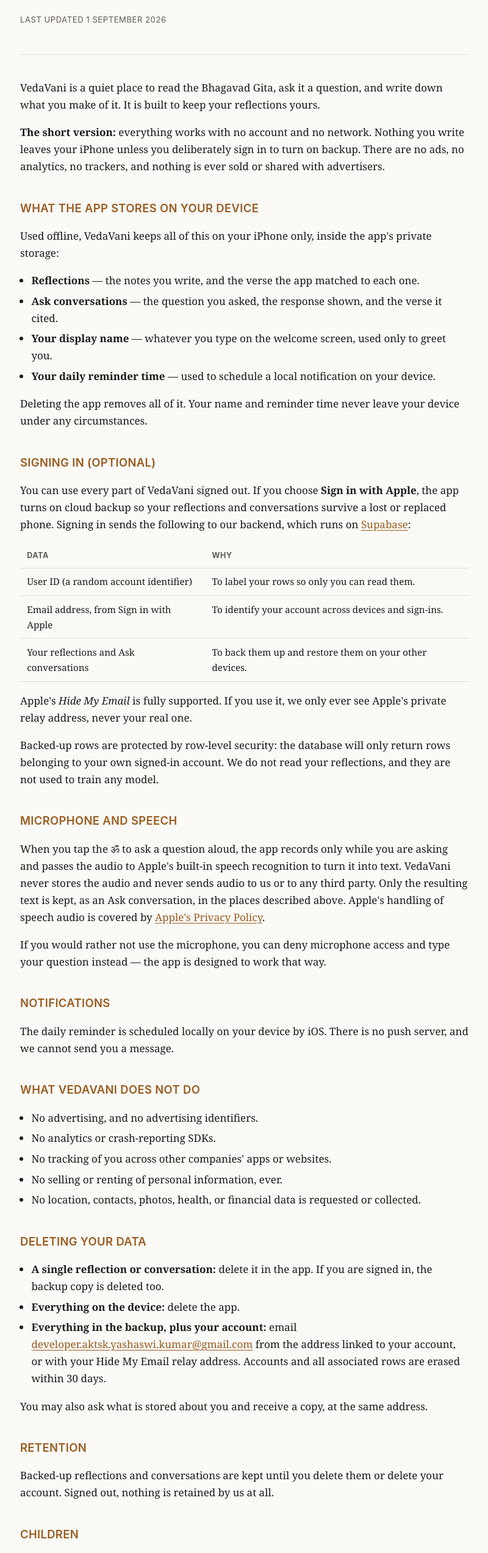
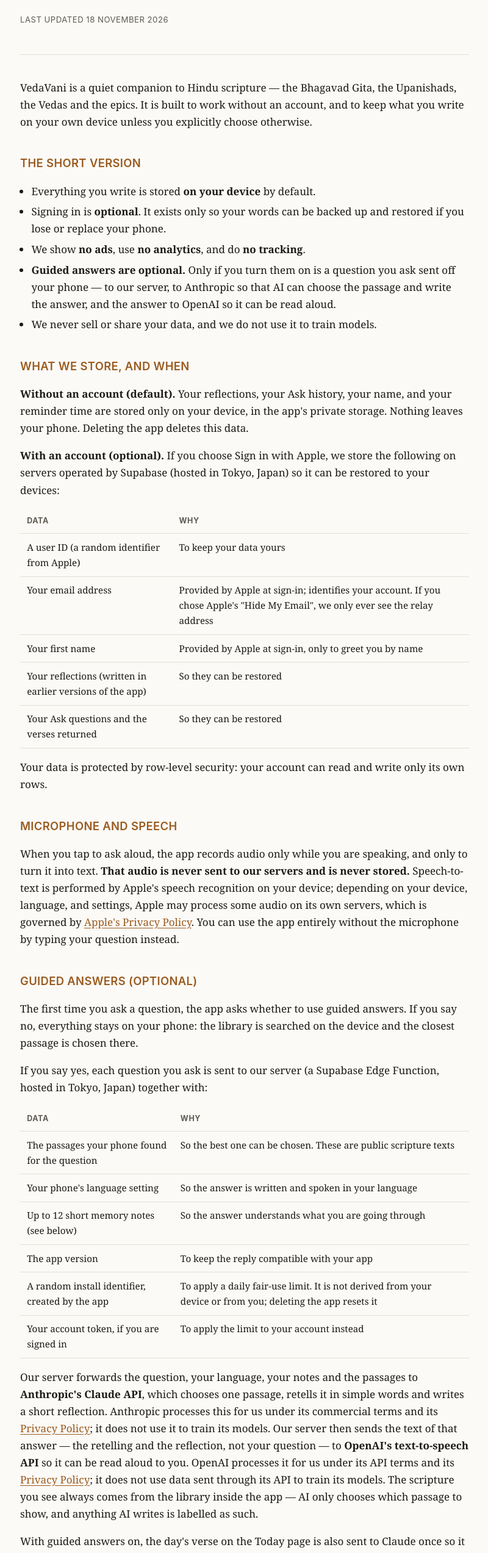
Before and after one commit to cestercian/vedavani, a plain HTML site: page privacy/index.html in a window 1280 px wide. Shown: the part 166-2712 px from the top of the page at 61% size, without its empty margins (239-1039 px from the left). Drawn offline with Linux system fonts and the light colour scheme.

Commit message:
Update privacy policy, support and home page for the current app
The privacy policy now matches the app: guided answers via Anthropic's
Claude, answers read aloud by OpenAI's text-to-speech, the phone's
language, and memory notes kept on the device. The support and home
pages describe the full library, Ask, Today, Palm, in-app deletion
and the iOS 26.4 requirement instead of the 72-verse first version.

```diff
--- a/privacy/index.html
+++ b/privacy/index.html
@@ -4,7 +4,7 @@
 <meta charset="utf-8">
 <meta name="viewport" content="width=device-width, initial-scale=1">
 <title>Privacy Policy — VedaVani</title>
-<meta name="description" content="Privacy policy for VedaVani, an iPhone app for reading and reflecting on the Bhagavad Gita.">
+<meta name="description" content="Privacy policy for VedaVani, an iPhone and iPad app for asking questions of Hindu scripture and reading it.">
 <link rel="stylesheet" href="../style.css">
 </head>
 <body>
@@ -14,76 +14,122 @@
   <p class="mark">ॐ</p>
   <h1>Privacy Policy</h1>
   <p class="lede">VedaVani — iPhone and iPad</p>
-  <p class="meta">Last updated 1 September 2026</p>
+  <p class="meta">Last updated 18 November 2026</p>
 </header>
 
-<p>VedaVani is a quiet place to read the Bhagavad Gita, ask it a question, and write down what you make of it. It is built to keep your reflections yours.</p>
+<p>VedaVani is a quiet companion to Hindu scripture &mdash; the Bhagavad Gita, the Upanishads, the Vedas and the epics. It is built to work without an account, and to keep what you write on your own device unless you explicitly choose otherwise.</p>
 
-<p><strong>The short version:</strong> everything works with no account and no network. Nothing you write leaves your iPhone unless you deliberately sign in to turn on backup. There are no ads, no analytics, no trackers, and nothing is ever sold or shared with advertisers.</p>
+<h2>The short version</h2>
 
-<h2>What the app stores on your device</h2>
-<p>Used offline, VedaVani keeps all of this on your iPhone only, inside the app's private storage:</p>
 <ul>
-  <li><strong>Reflections</strong> — the notes you write, and the verse the app matched to each one.</li>
-  <li><strong>Ask conversations</strong> — the question you asked, the response shown, and the verse it cited.</li>
-  <li><strong>Your display name</strong> — whatever you type on the welcome screen, used only to greet you.</li>
-  <li><strong>Your daily reminder time</strong> — used to schedule a local notification on your device.</li>
+  <li>Everything you write is stored <strong>on your device</strong> by default.</li>
+  <li>Signing in is <strong>optional</strong>. It exists only so your words can be backed up and restored if you lose or replace your phone.</li>
+  <li>We show <strong>no ads</strong>, use <strong>no analytics</strong>, and do <strong>no tracking</strong>.</li>
+  <li><strong>Guided answers are optional.</strong> Only if you turn them on is a question you ask sent off your phone &mdash; to our server, to Anthropic so that AI can choose the passage and write the answer, and the answer to OpenAI so it can be read aloud.</li>
+  <li>We never sell or share your data, and we do not use it to train models.</li>
 </ul>
-<p>Deleting the app removes all of it. Your name and reminder time never leave your device under any circumstances.</p>
 
-<h2>Signing in (optional)</h2>
-<p>You can use every part of VedaVani signed out. If you choose <strong>Sign in with Apple</strong>, the app turns on cloud backup so your reflections and conversations survive a lost or replaced phone. Signing in sends the following to our backend, which runs on <a href="https://supabase.com/privacy" rel="noopener">Supabase</a>:</p>
+<h2>What we store, and when</h2>
+
+<p><strong>Without an account (default).</strong> Your reflections, your Ask history, your name, and your reminder time are stored only on your device, in the app's private storage. Nothing leaves your phone. Deleting the app deletes this data.</p>
+
+<p><strong>With an account (optional).</strong> If you choose Sign in with Apple, we store the following on servers operated by Supabase (hosted in Tokyo, Japan) so it can be restored to your devices:</p>
 
 <table>
   <thead><tr><th>Data</th><th>Why</th></tr></thead>
   <tbody>
-    <tr><td>User ID (a random account identifier)</td><td>To label your rows so only you can read them.</td></tr>
-    <tr><td>Email address, from Sign in with Apple</td><td>To identify your account across devices and sign-ins.</td></tr>
-    <tr><td>Your reflections and Ask conversations</td><td>To back them up and restore them on your other devices.</td></tr>
+    <tr><td>A user ID (a random identifier from Apple)</td><td>To keep your data yours</td></tr>
+    <tr><td>Your email address</td><td>Provided by Apple at sign-in; identifies your account. If you chose Apple's "Hide My Email", we only ever see the relay address</td></tr>
+    <tr><td>Your first name</td><td>Provided by Apple at sign-in, only to greet you by name</td></tr>
+    <tr><td>Your reflections (written in earlier versions of the app)</td><td>So they can be restored</td></tr>
+    <tr><td>Your Ask questions and the verses returned</td><td>So they can be restored</td></tr>
   </tbody>
 </table>
 
-<p>Apple's <em>Hide My Email</em> is fully supported. If you use it, we only ever see Apple's private relay address, never your real one.</p>
-
-<p>Backed-up rows are protected by row-level security: the database will only return rows belonging to your own signed-in account. We do not read your reflections, and they are not used to train any model.</p>
+<p>Your data is protected by row-level security: your account can read and write only its own rows.</p>
 
 <h2>Microphone and speech</h2>
-<p>When you tap the ॐ to ask a question aloud, the app records only while you are asking and passes the audio to Apple's built-in speech recognition to turn it into text. VedaVani never stores the audio and never sends audio to us or to any third party. Only the resulting text is kept, as an Ask conversation, in the places described above. Apple's handling of speech audio is covered by <a href="https://www.apple.com/legal/privacy/" rel="noopener">Apple's Privacy Policy</a>.</p>
-<p>If you would rather not use the microphone, you can deny microphone access and type your question instead — the app is designed to work that way.</p>
+
+<p>When you tap to ask aloud, the app records audio only while you are speaking, and only to turn it into text. <strong>That audio is never sent to our servers and is never stored.</strong> Speech-to-text is performed by Apple's speech recognition on your device; depending on your device, language, and settings, Apple may process some audio on its own servers, which is governed by <a href="https://www.apple.com/legal/privacy/" rel="noopener">Apple's Privacy Policy</a>. You can use the app entirely without the microphone by typing your question instead.</p>
+
+<h2>Guided answers (optional)</h2>
+
+<p>The first time you ask a question, the app asks whether to use guided answers. If you say no, everything stays on your phone: the library is searched on the device and the closest passage is chosen there.</p>
+
+<p>If you say yes, each question you ask is sent to our server (a Supabase Edge Function, hosted in Tokyo, Japan) together with:</p>
+
+<table>
+  <thead><tr><th>Data</th><th>Why</th></tr></thead>
+  <tbody>
+    <tr><td>The passages your phone found for the question</td><td>So the best one can be chosen. These are public scripture texts</td></tr>
+    <tr><td>Your phone's language setting</td><td>So the answer is written and spoken in your language</td></tr>
+    <tr><td>Up to 12 short memory notes (see below)</td><td>So the answer understands what you are going through</td></tr>
+    <tr><td>The app version</td><td>To keep the reply compatible with your app</td></tr>
+    <tr><td>A random install identifier, created by the app</td><td>To apply a daily fair-use limit. It is not derived from your device or from you; deleting the app resets it</td></tr>
+    <tr><td>Your account token, if you are signed in</td><td>To apply the limit to your account instead</td></tr>
+  </tbody>
+</table>
+
+<p>Our server forwards the question, your language, your notes and the passages to <strong>Anthropic's Claude API</strong>, which chooses one passage, retells it in simple words and writes a short reflection. Anthropic processes this for us under its commercial terms and its <a href="https://www.anthropic.com/legal/privacy" rel="noopener">Privacy Policy</a>; it does not use it to train its models. Our server then sends the text of that answer &mdash; the retelling and the reflection, not your question &mdash; to <strong>OpenAI's text-to-speech API</strong> so it can be read aloud to you. OpenAI processes it for us under its API terms and its <a href="https://openai.com/policies/privacy-policy" rel="noopener">Privacy Policy</a>; it does not use data sent through its API to train its models. The scripture you see always comes from the library inside the app &mdash; AI only chooses which passage to show, and anything AI writes is labelled as such.</p>
+
+<p>With guided answers on, the day's verse on the Today page is also sent to Claude once so it can be retold in simple words. It is public scripture text, sent with your language and nothing about you.</p>
+
+<h3>Memory notes</h3>
+
+<p>With guided answers on, Claude may write a short note after an answer &mdash; for example "Preparing for a job interview after a long gap" &mdash; so that later answers understand what you are going through. Notes are stored <strong>only on your device</strong> (they are not part of your backup) and the newest are sent with each guided question. You can read every note in <strong>Settings → Memory</strong>, delete any one of them, or forget them all. Start over and Delete all data also clear them.</p>
+
+<p>We do <strong>not</strong> store your question on our server, and our logs record only counts and timings. To count the daily limit we keep the install identifier or account ID and a keyed hash of your network address (the key is secret and changes daily, so it can't be turned back into the address), each with a number of requests for the day &mdash; never the question. These counts are deleted automatically after a day, and an account's counts when the account is deleted. Like any web service, our hosting provider's infrastructure may log network addresses briefly for security. Questions you ask are kept in your Ask history on your device (and in your backup, if you are signed in), as described above.</p>
+
+<p>You can turn guided answers off at any time in Settings.</p>
+
+<h2>Horoscope (optional)</h2>
+
+<p>If you add your birth details for the daily rashiphal &mdash; date of birth, and optionally your birth time and place &mdash; they are stored <strong>only on your device</strong>. They are not part of your backup, are not sent to our server, and are cleared by Start over and Delete all data. Your chart and readings are computed on the device.</p>
+
+<p>When you search for your birth place, the letters you type are sent to Apple's map service to suggest places; this is governed by <a href="https://www.apple.com/legal/privacy/" rel="noopener">Apple's Privacy Policy</a>.</p>
+
+<h2>Palm reading (optional)</h2>
+
+<p>If you use palm reading, the camera feed and the photo you take &mdash; or a photo you choose from your library &mdash; are analysed <strong>on your device</strong>. VedaVani never saves the photo, adds it to your backup, or sends it to us or anyone else: it is held in memory while your reading is open and discarded when you start another reading or the app quits. The app only accesses the camera while the palm reading camera is open, and only photos you pick yourself.</p>
 
 <h2>Notifications</h2>
-<p>The daily reminder is scheduled locally on your device by iOS. There is no push server, and we cannot send you a message.</p>
 
-<h2>What VedaVani does not do</h2>
+<p>If you turn on the daily verse reminder, the reminder is scheduled locally on your device &mdash; including, if you added birth details, the day's rashiphal line. No notification data is sent to us or through a server.</p>
+
+<h2>What we do not do</h2>
+
 <ul>
   <li>No advertising, and no advertising identifiers.</li>
-  <li>No analytics or crash-reporting SDKs.</li>
-  <li>No tracking of you across other companies' apps or websites.</li>
-  <li>No selling or renting of personal information, ever.</li>
-  <li>No location, contacts, photos, health, or financial data is requested or collected.</li>
+  <li>No analytics or telemetry SDKs.</li>
+  <li>No tracking across apps or websites, and no data brokers.</li>
+  <li>No third-party services other than these, each acting on our behalf and not for its own purposes: <strong>Supabase</strong>, which stores your backup and runs our server; <strong>Anthropic</strong>, which chooses passages and writes guided answers if you turn them on; <strong>OpenAI</strong>, which reads guided answers aloud if you turn them on (it receives only the answer's text); and <strong>RevenueCat</strong>, which confirms Pro purchases with Apple (it receives a purchase identifier, and your account ID if you are signed in, but no questions or reflections).</li>
 </ul>
 
 <h2>Deleting your data</h2>
+
+<p>Both options are in the app, under the gear icon:</p>
+
 <ul>
-  <li><strong>A single reflection or conversation:</strong> delete it in the app. If you are signed in, the backup copy is deleted too.</li>
-  <li><strong>Everything on the device:</strong> delete the app.</li>
-  <li><strong>Everything in the backup, plus your account:</strong> email <a href="mailto:developer.aktsk.yashaswi.kumar@gmail.com">developer.aktsk.yashaswi.kumar@gmail.com</a> from the address linked to your account, or with your Hide My Email relay address. Accounts and all associated rows are erased within 30 days.</li>
+  <li><strong>Delete all data</strong> removes your reflections, Ask history and memory notes from this device and from your backup, while keeping your account.</li>
+  <li><strong>Delete account</strong> permanently deletes your account and everything stored with it. This cannot be undone.</li>
 </ul>
-<p>You may also ask what is stored about you and receive a copy, at the same address.</p>
 
-<h2>Retention</h2>
-<p>Backed-up reflections and conversations are kept until you delete them or delete your account. Signed out, nothing is retained by us at all.</p>
+<p>You may also simply delete the app, which removes everything stored on the device. If you had an account, use <strong>Delete account</strong> first.</p>
 
 <h2>Children</h2>
-<p>VedaVani is not directed at children under 13, and we do not knowingly collect personal information from them. If you believe a child has given us information, write to the address above and it will be deleted.</p>
 
-<h2>Scripture text</h2>
-<p>The Bhagavad Gita verses included in the app are in the public domain. The English translation is Kisari Mohan Ganguli&rsquo;s (1883&ndash;1896), also public domain, lightly modernised for readability.</p>
+<p>VedaVani is not directed at children under 13, and we do not knowingly collect information from them.</p>
+
+<h2>Scripture</h2>
+
+<p>Every English translation in the library is in the public domain; the app's Sources page credits each translator. Sanskrit text, where shown, comes from openly licensed digital editions, also credited there.</p>
 
 <h2>Changes</h2>
-<p>If this policy changes materially, the updated version will be posted on this page with a new date above, before the change takes effect.</p>
+
+<p>If this policy changes materially, the updated version will be posted here with a new date above.</p>
 
 <h2>Contact</h2>
+
 <p>VedaVani is made by an independent developer.<br>
 Email: <a href="mailto:developer.aktsk.yashaswi.kumar@gmail.com">developer.aktsk.yashaswi.kumar@gmail.com</a></p>
 
```
Also changed, not shown: index.html (+3 -3 lines), support/index.html (+20 -14 lines).
